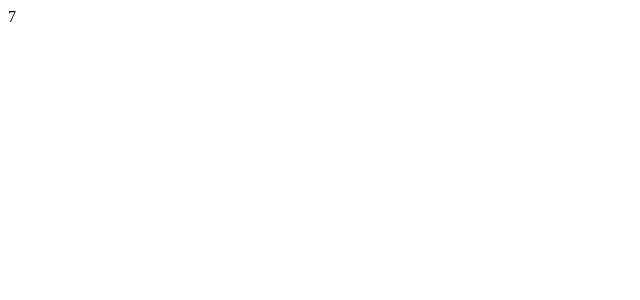
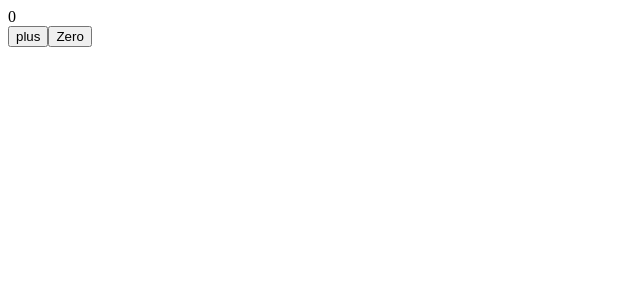
Before and after one commit to prajwalacharyaa/fullstackopen, a React (Vite) app in the folder React/part1/: page / in a window 1280 px wide. Shown: the top 300 px of the page, without its empty margins (0-640 px from the left). Built offline with nearby package versions, Linux system fonts and the light colour scheme.

Commit message:
counter button

```diff
--- a/React/part1/src/counter.jsx
+++ b/React/part1/src/counter.jsx
@@ -1,9 +1,28 @@
+import { useState } from "react"
 
-const App = (props) => {
-    const { counter } = props
+const App = () => {
+    const [counter, setCounter] = useState(0)
+
+    const handleClick = () => {
+        console.log('clicked')
+    }
+
+    // setTimeout(
+    //     () => setCounter(counter + 1), 1000
+    // )
+
+    // console.log('rendering...', counter)
+
     return (
         <div>
-            {counter}
+        {counter}
+            <br></br>
+            <button onClick={() => setCounter(counter + 1)}>
+                plus
+            </button>
+            <button onClick={() => setCounter(0)}>
+                Zero
+            </button>
         </div>
     )
 }
--- a/React/part1/src/main.jsx
+++ b/React/part1/src/main.jsx
@@ -1,17 +1,5 @@
-import ReactDOM from 'react-dom/client'
+import ReactDom from 'react-dom/client'
 
 import App from './counter'
 
-let counter = 1
-const refresh = () => {
-
-    ReactDOM.createRoot(document.getElementById('root')).render(
-        <App counter={counter} />
-    )
-
-}
-
-setInterval(() => {
-    refresh()
-    counter += 1
-}, 1000)
+ReactDom.createRoot(document.getElementById('root')).render(<App />)
```
